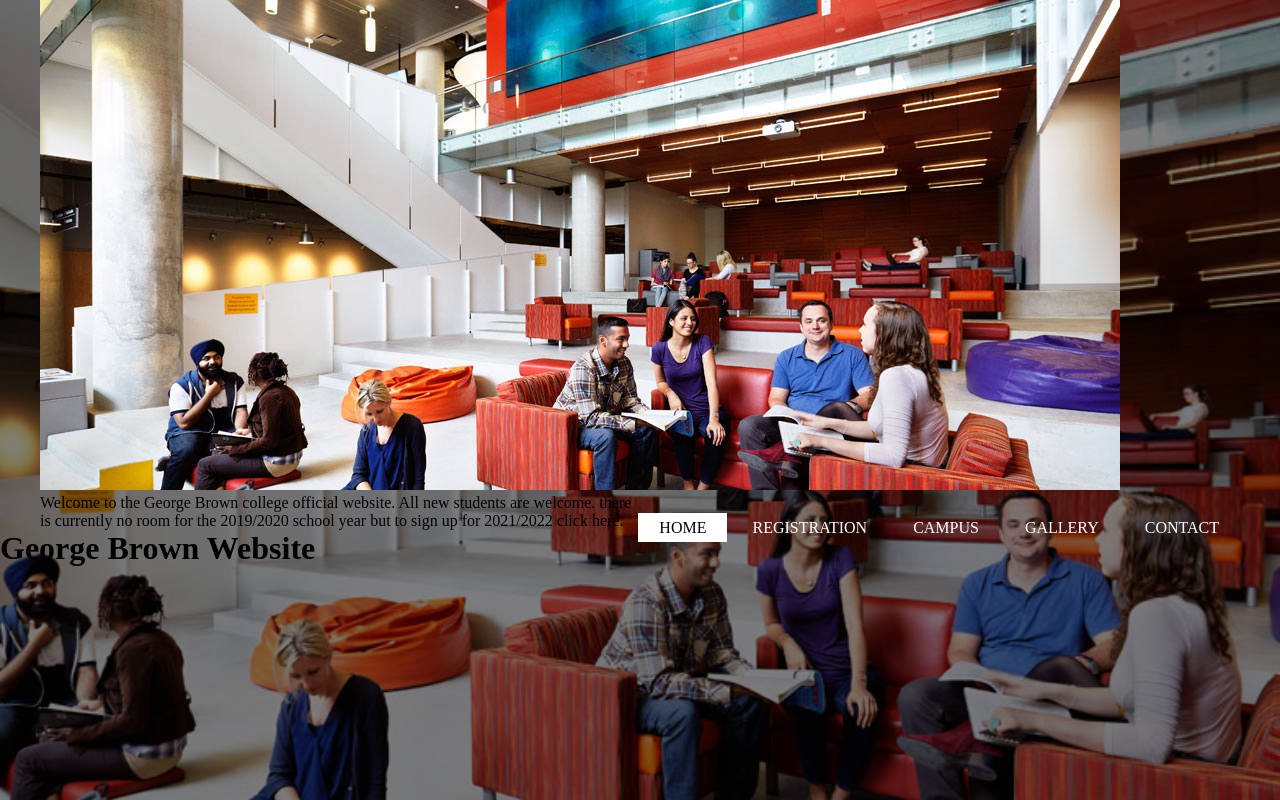
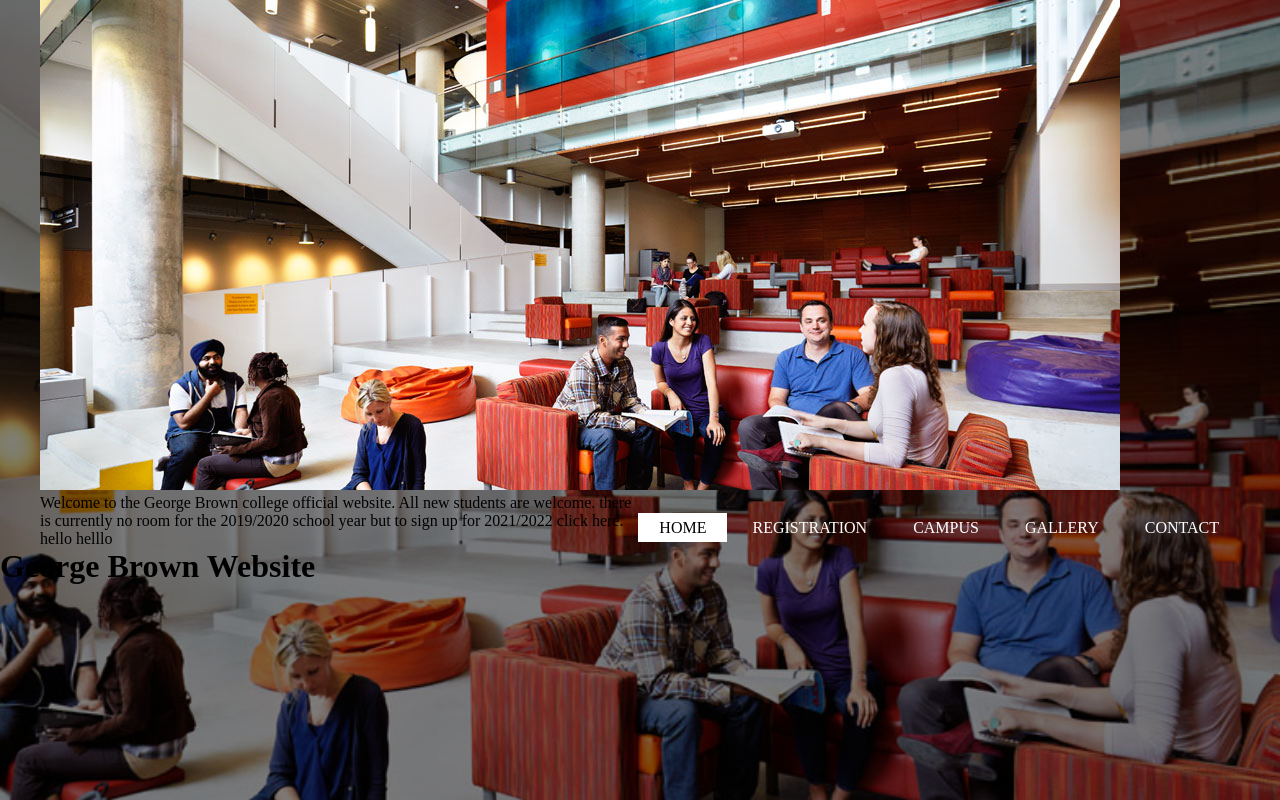
Before and after one commit to cr-project1/calum-cr, a plain HTML site: page index.html in a window 1280 px wide. Drawn offline with Linux system fonts and the light colour scheme; files that its build step writes are made by us from their sources.

Commit message:
Update index.html

```diff
--- a/index.html
+++ b/index.html
@@ -48,7 +48,7 @@
 
                 room for the 2019/2020 school year but to sign up for
 
-                2021/2022 click here.
+                2021/2022 click here. hello helllo
 
             </p>
 
```
